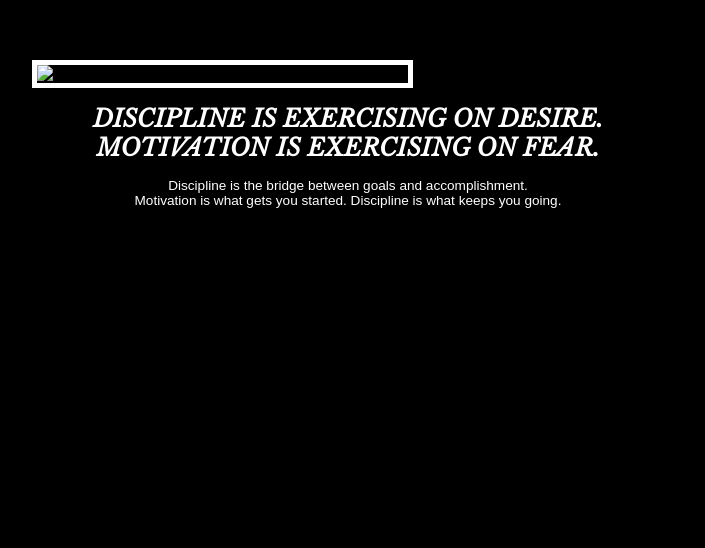
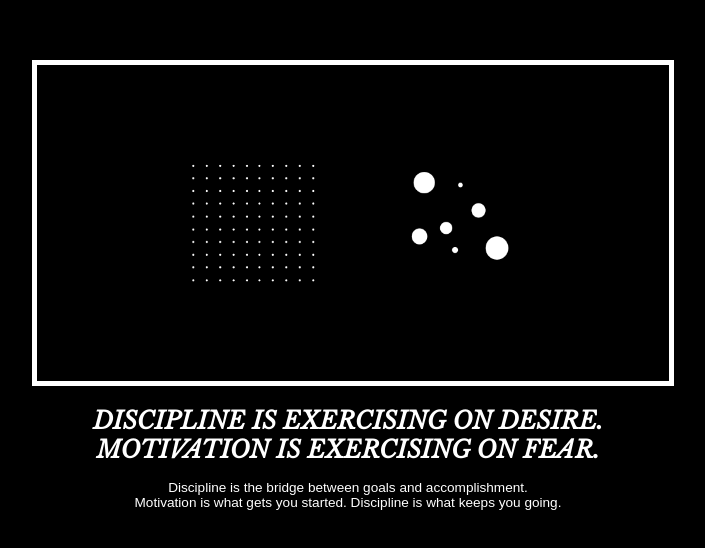
Before and after one commit to yeiddi/Motivational-Image, a plain HTML site: page index.html in a window 1280 px wide. Shown: the part 256-804 px from the top of the page, without its empty margins (292-997 px from the left). Drawn offline with nearby package versions, Linux system fonts and the light colour scheme.

Commit message:
Update index.html

```diff
--- a/index.html
+++ b/index.html
@@ -17,7 +17,7 @@
     <div>
       <img
         id="motivational-picture"
-        src="./assets/E02hpdrUYAoGzOU.png"
+        src="./E02hpdrUYAoGzOU.png"
         alt="An abstract picture of two motivation versus discipline."
       />
       <h1>
```
